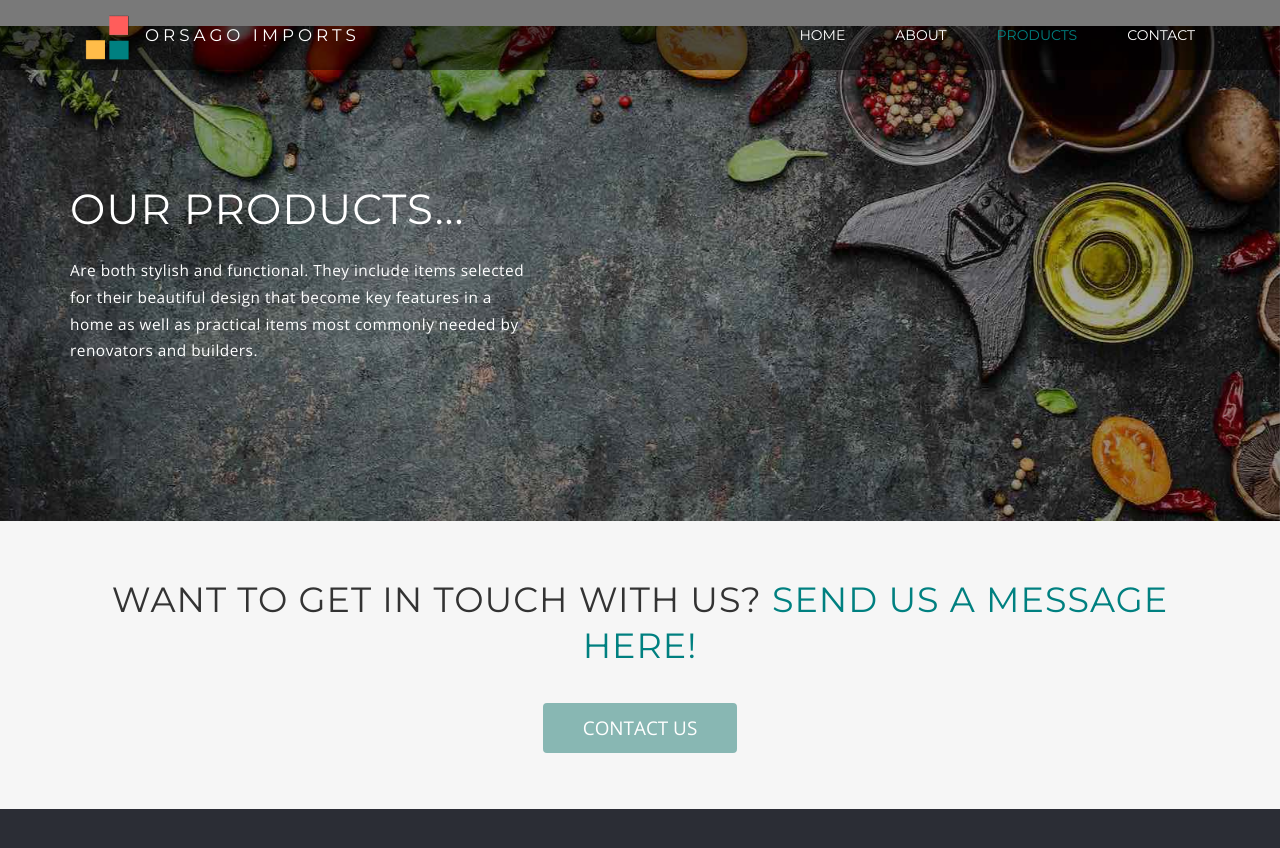
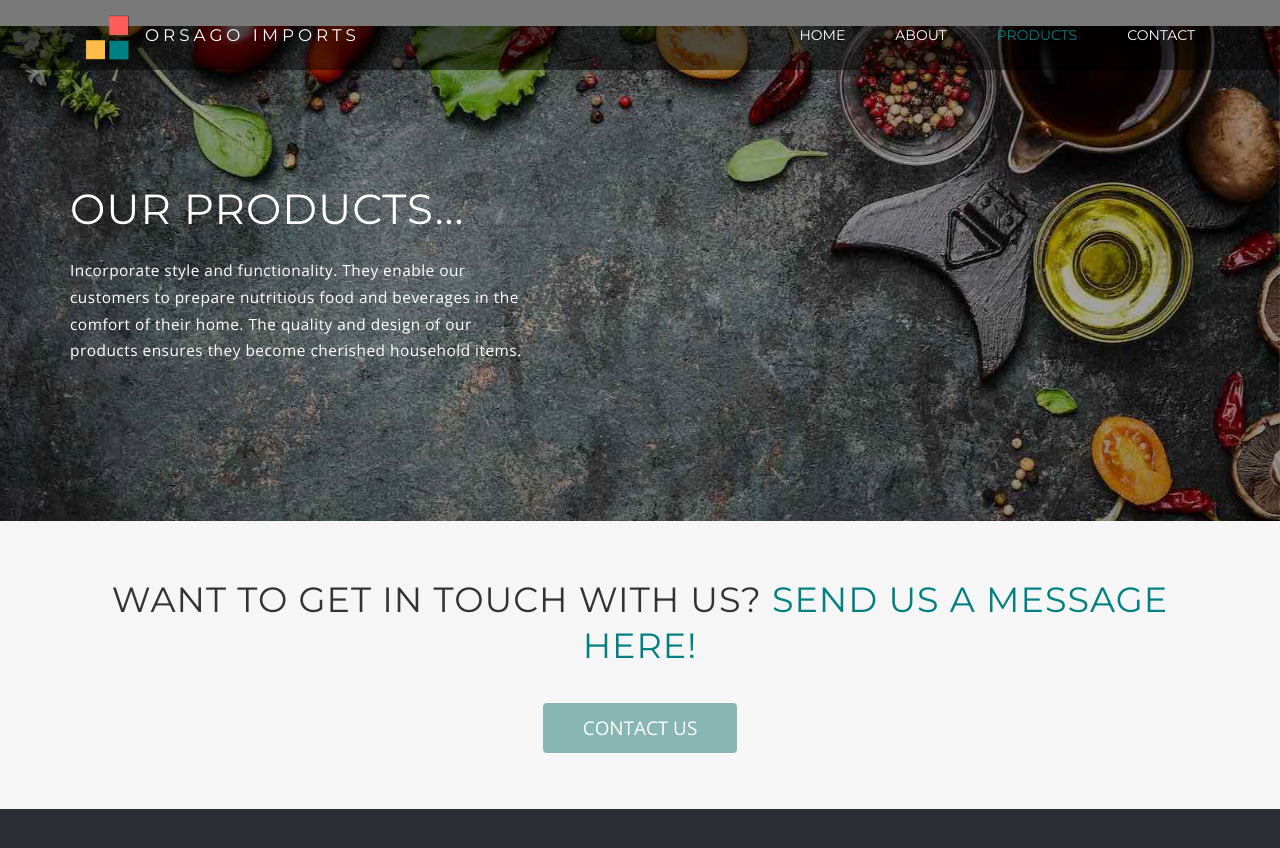
Before and after one commit to davehiggins/orsagoimports.com, a Jekyll site: the page built from index.md, in a window 1280 px wide and 900 px high, scrolled down 1487 px. Shown: the top 848 px of the window. Built offline with Jekyll 4.4.1, drawn with Linux system fonts in a browser that asks for light colours; some of the changed text lies outside the part shown.

Commit message:
copy changes
copy changes

```diff
--- a/_config.yml
+++ b/_config.yml
@@ -5,7 +5,7 @@ title: Orsago Imports
 logo_title: Orsago Imports
 email: contact@orsagoimports.com
 description:
-  Quality Building industry products you can trust.
+  Quality Kitchen and Food Preparation products you can trust.
 baseurl: / # the subpath of your site, e.g. /blog/
 url: http://orsagoimports.com # the base hostname & protocol for your site
 
@@ -13,7 +13,7 @@ url: http://orsagoimports.com # the base hostname & protocol for your site
 intro_h2:
   We Specialise in....
 intro_h1:
-    Sourcing and Importing High Quality Home Renovation and Building Products.
+    Sourcing and Importing High Quality Kitchen and Food Preparation Products.
 intro_para:
    For customers in the USA and Australia.
 
@@ -51,7 +51,7 @@ about_p_c2:
 products_h2:
   OUR PRODUCTS...
 products_p:
-  Are both stylish and functional. They include items selected for their beautiful design that become key features in a home as well as practical items most commonly needed by renovators and builders.
+   Incorporate style and functionality. They enable our customers to prepare nutritious food and beverages in the comfort of their home. The quality and design of our products ensures they become cherished household items.
 
 
 #####----- Values
```
